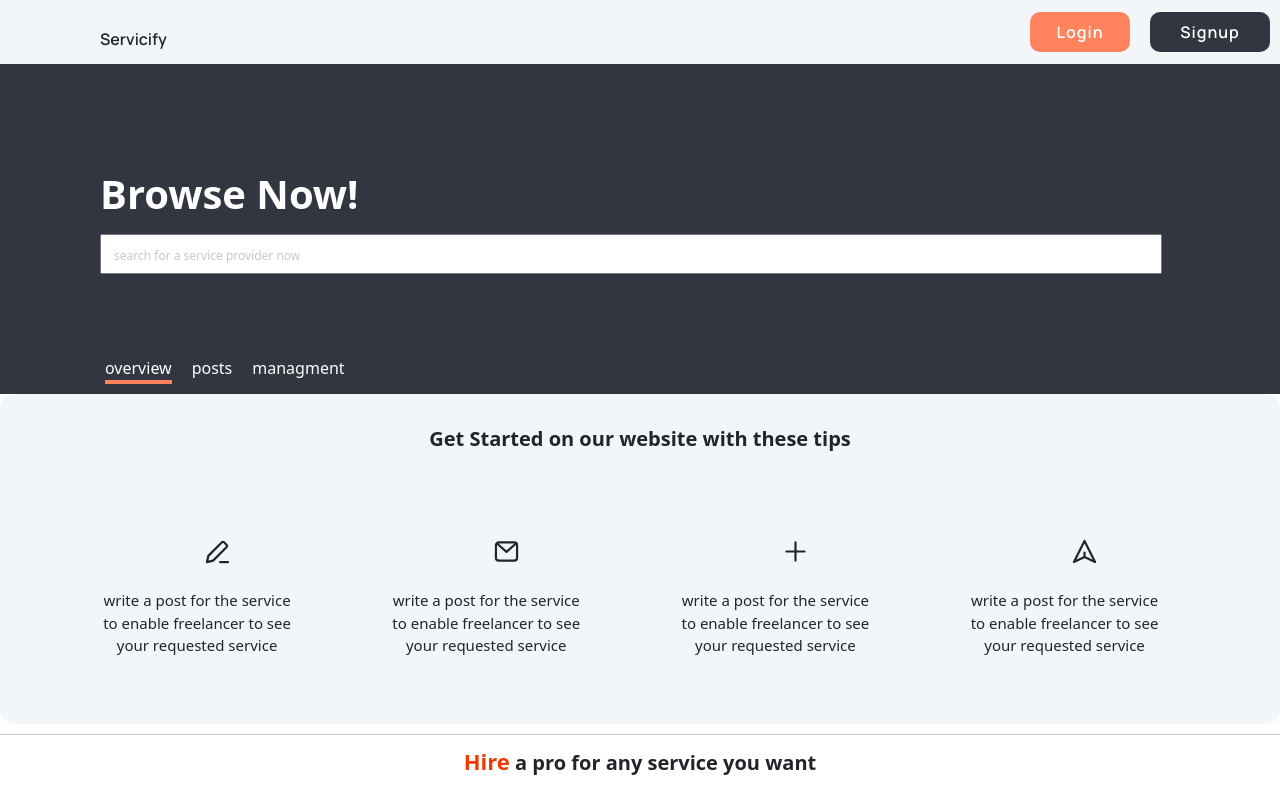
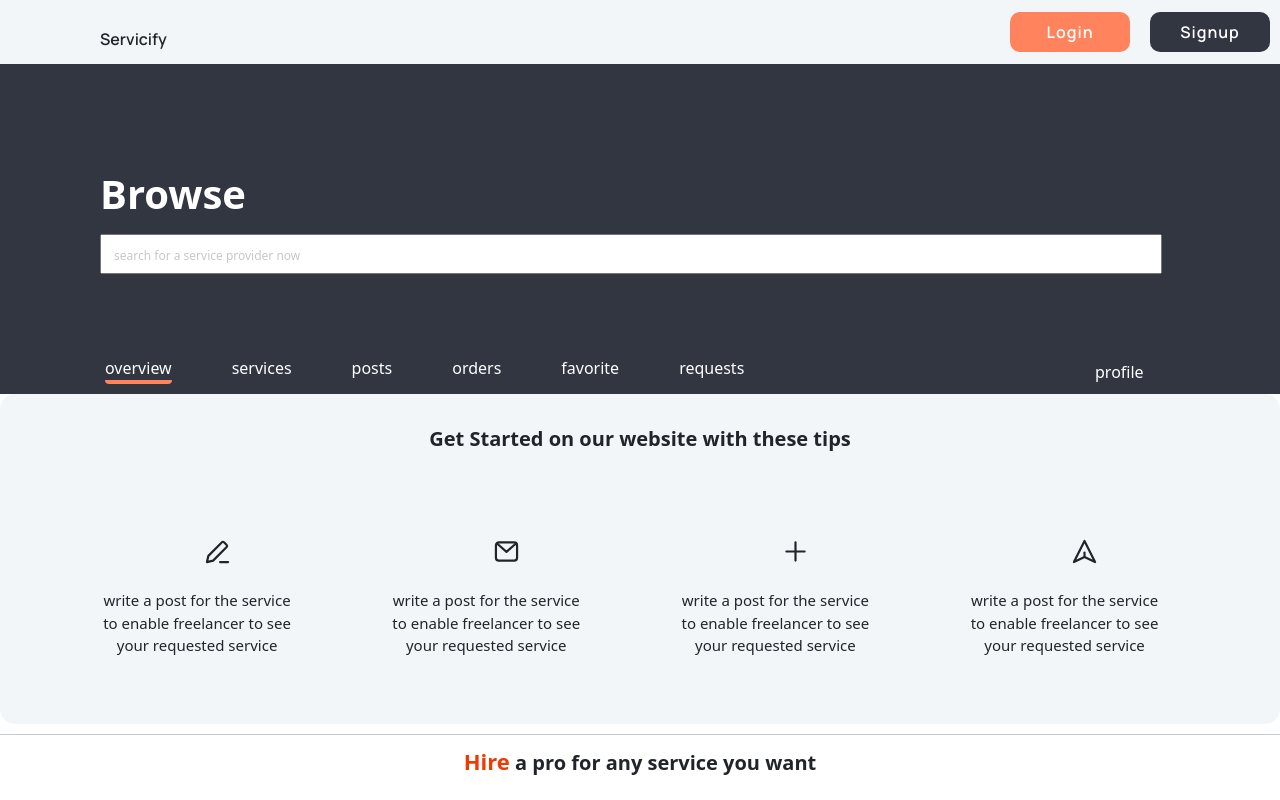
Before and after one commit to App-development-SCSJ3104-Group-project/Servicify, a React (Create React App) app: page / in a window 1280 px wide. Built offline with nearby package versions, Linux system fonts and the light colour scheme.

Commit message:
tab components is finished and can be reuseable

```diff
--- a/src/components/navbar/navbar.css
+++ b/src/components/navbar/navbar.css
@@ -5,16 +5,15 @@
 
 .navbar-section {
   font-family: "Manrope", sans-serif;
-  display:flex;
+  display: flex;
   justify-content: space-between;
   align-items: center;
   width: 100%;
   height: 6.4rem;
   background-color: #f2f6f9;
-
 }
 
-.access-management {
+.navigation-left-buttons {
   text-align: end;
   display: flex;
   justify-content: flex-end;
--- a/src/components/navbar/navbar.jsx
+++ b/src/components/navbar/navbar.jsx
@@ -1,7 +1,7 @@
 import React, { Component } from "react";
 import "./navbar.css";
 import CustomButton from "../button/button";
-import {Router,Link} from "react-router-dom"
+import { Router, Link } from "react-router-dom";
 class Navbar extends Component {
   constructor(props) {
     super(props);
@@ -13,14 +13,29 @@ class Navbar extends Component {
         <div className="logo-section">
           <p className="logoname">Servicify</p>
         </div>
-        <div className="access-management">
-                   <Link to="/login" style={{textDecoration:"none"}}>
-          <CustomButton innerText="Login" margin="1rem" color="white" backGroundColor="#ff835c" width="10rem" height="4rem" borderRadius="10px" ></CustomButton>
-           </Link>
-          <Link to="/signup" style={{textDecoration:"none"}}>
-          <CustomButton innerText="Signup" color="white" backGroundColor="#313641" width="12rem" borderRadius="10px"  margin="1rem" height="4rem"></CustomButton>
-           </Link>
-
+        <div className="navigation-left-buttons">
+          <Link to="/login" style={{ textDecoration: "none" }}>
+            <CustomButton
+              innerText="Login"
+              margin="1rem"
+              color="white"
+              backGroundColor="#ff835c"
+              width="12rem"
+              height="4rem"
+              borderRadius="10px"
+            ></CustomButton>
+          </Link>
+          <Link to="/signup" style={{ textDecoration: "none" }}>
+            <CustomButton
+              innerText="Signup"
+              color="white"
+              backGroundColor="#313641"
+              width="12rem"
+              borderRadius="10px"
+              margin="1rem"
+              height="4rem"
+            ></CustomButton>
+          </Link>
         </div>
       </nav>
     );
--- /dev/null
+++ b/src/components/navbar/tab.jsx
@@ -0,0 +1,24 @@
+import React from "react";
+
+const NavigationTab = ({ currentTab, lastTab, tabName }) => {
+  return (
+    <div
+      className="tab"
+      style={
+        lastTab ? { position: "absolute", bottom: "0", left: "99rem" } : {}
+      }
+    >
+      <p
+        style={
+          currentTab
+            ? { borderBottom: "4px solid #ff835c", borderRadius: "4px" }
+            : {}
+        }
+      >
+        {tabName}
+      </p>
+    </div>
+  );
+};
+
+export default NavigationTab;
--- a/src/components/search_area/search_area.css
+++ b/src/components/search_area/search_area.css
@@ -34,14 +34,21 @@
 }
 
 .navbar-search {
-  display: grid;
+  display: flex;
   grid-template-columns: auto auto auto auto;
-  gap: 2rem;
+  gap: 6rem;
   position: absolute;
   bottom: 0;
   left: 105px;
 }
 
 .overview {
+  border-radius: 4px;
   border-bottom: 4px solid #ff835c;
 }
+
+.last-tab {
+  position: absolute;
+  bottom: 0;
+  left: 1000px;
+}
--- a/src/components/search_area/search_area.jsx
+++ b/src/components/search_area/search_area.jsx
@@ -1,5 +1,6 @@
 import React, { Component } from "react";
 import "./search_area.css";
+import NavigationTab from "./../navbar/tab";
 
 class SearchArea extends Component {
   constructor(props) {
@@ -11,7 +12,7 @@ class SearchArea extends Component {
       <div className="browse-area">
         <div className="title-search"></div>
         <div className="user-search">
-          <p className="title">Browse Now!</p>
+          <p className="title">Browse</p>
           <input
             type="text"
             className="search-input"
@@ -19,15 +20,37 @@ class SearchArea extends Component {
           />
         </div>
         <div className="navbar-search">
-          <div className="tab-1">
-            <p className="overview">overview</p>
-          </div>
-          <div className="tab-2">
-            <p>posts</p>
-          </div>
-          <div className="tab-3">
-            <p>managment</p>
-          </div>
+          <NavigationTab
+            currentTab={true}
+            lastTab={false}
+            tabName={"overview"}
+          />
+          <NavigationTab
+            currentTab={false}
+            lastTab={false}
+            tabName={"services"}
+          />
+          <NavigationTab currentTab={false} lastTab={false} tabName={"posts"} />
+          <NavigationTab
+            currentTab={false}
+            lastTab={false}
+            tabName={"orders"}
+          />
+          <NavigationTab
+            currentTab={false}
+            lastTab={false}
+            tabName={"favorite"}
+          />
+          <NavigationTab
+            currentTab={false}
+            lastTab={false}
+            tabName={"requests"}
+          />
+          <NavigationTab
+            currentTab={false}
+            lastTab={true}
+            tabName={"profile"}
+          />
         </div>
       </div>
     );
--- a/src/components/search_result/tag.jsx
+++ b/src/components/search_result/tag.jsx
@@ -8,7 +8,7 @@ const Tag = ({ tag }) => {
         borderRadius: "20px",
         height: "39px",
         width: "126px",
-        backgroundColor: "#ff9e00",
+        backgroundColor: "rgba(255, 158, 0, 0.44)",
         border: "none",
         marginRight: "5px",
       }}
```
